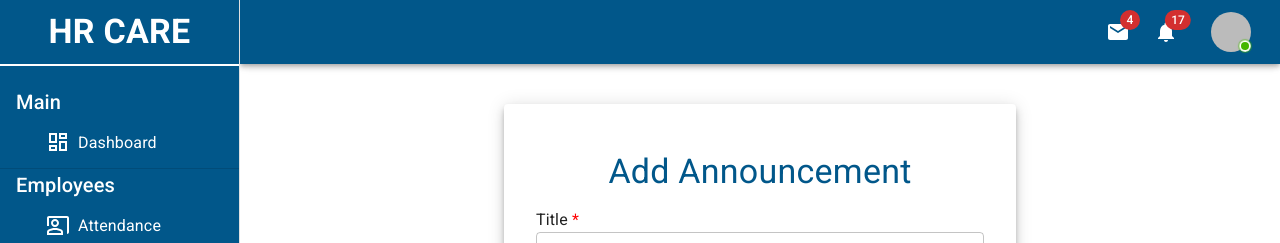
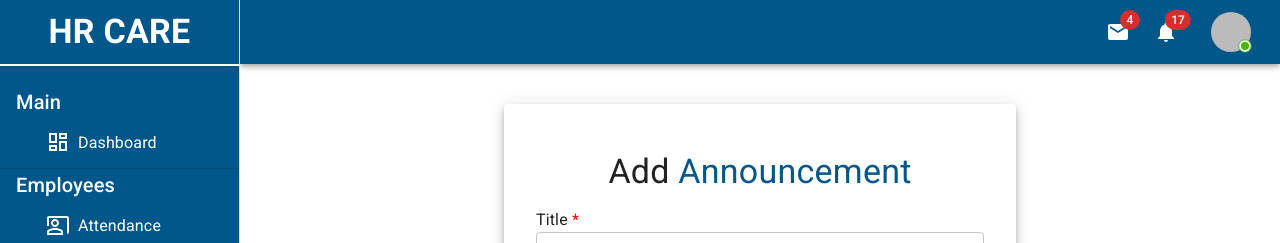
Before and after one commit to SanjidaNowrin/hr-care-client, a React (Create React App) app: page /dashboard/add_announcement in a window 1280 px wide. Shown: the top 243 px of the page. Built offline with nearby package versions, Linux system fonts and the light colour scheme; no server answers; sample sign-in values are in the browser's storage.

Commit message:
color-change

```diff
--- a/src/Components/Admin/AddAnnouncement/AddAnnouncement.js
+++ b/src/Components/Admin/AddAnnouncement/AddAnnouncement.js
@@ -30,8 +30,8 @@ const AddAnnouncement = () => {
 
                 <Grid item xs={12} md={6}>
                     <Paper sx={{ p: 4, mt: 5 }} elevation={6}>
-                        <Typography sx={{ textAlign: "center", margin: "15px", color: "#01578A" }} variant="h4">
-                            Add Announcement
+                        <Typography sx={{ textAlign: "center", margin: "15px"}} variant="h4">
+                        Add<span style={{ color: " #01578A" }}> Announcement</span>
                         </Typography>
                         <form sx={{ mb: 5, mt: 5 }} onSubmit={handleSubmit(onSubmit)}>
                             <Box>
```
